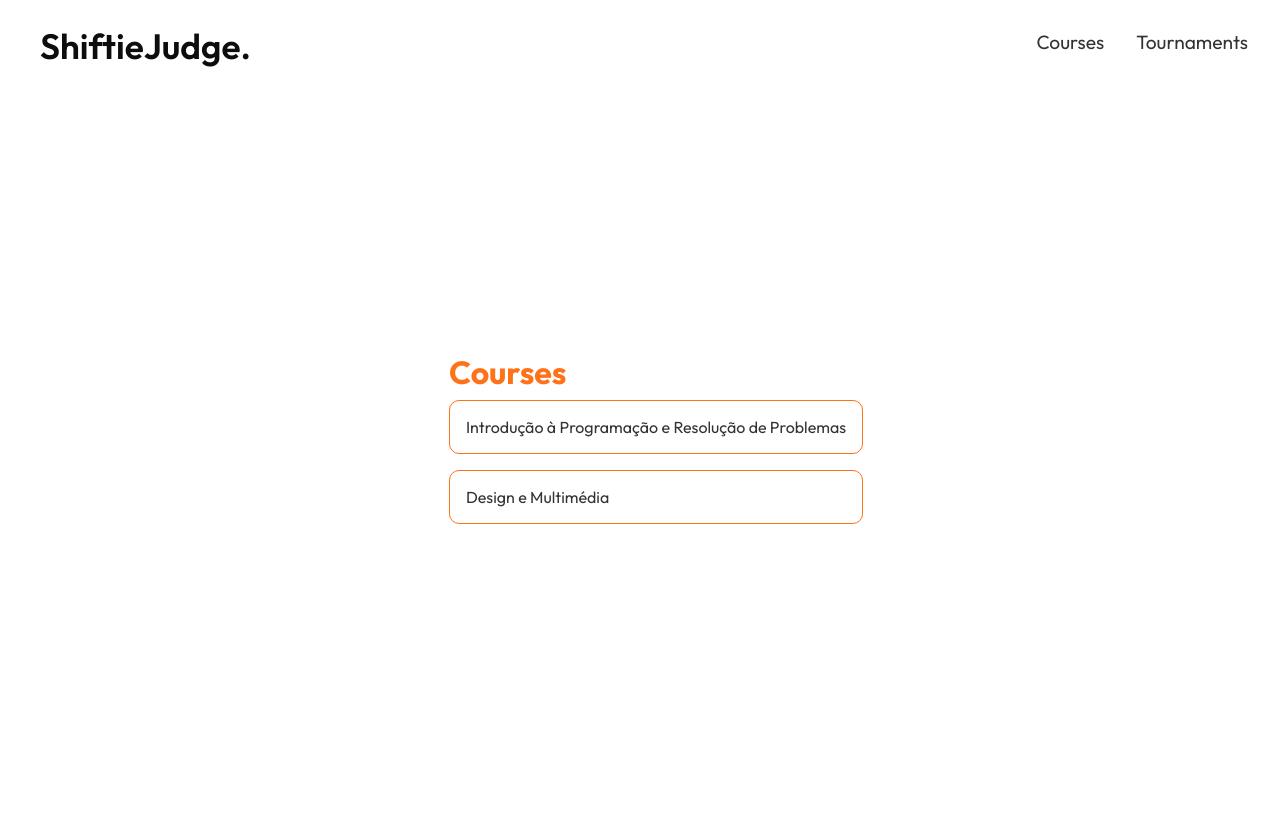
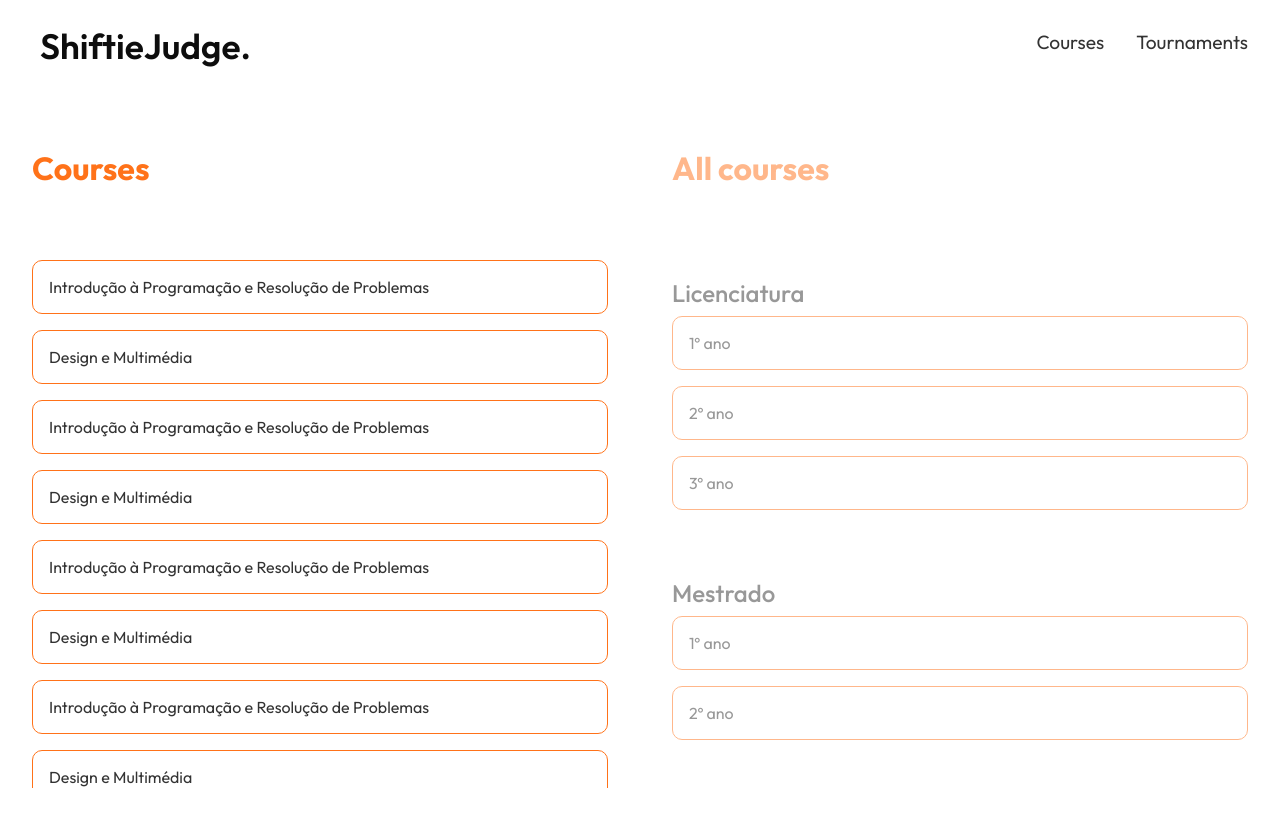
Before and after one commit to SamuelCarinhas/shiftie-judge, a React (Vite) app in the folder frontend/: page /courses in a window 1280 px wide. Shown: the top 826 px of the page. Before the commit the page ends 800 px from the top, so only its background shows below. Built offline with nearby package versions, Linux system fonts and the light colour scheme.

Commit message:
Improve Courses page

```diff
--- a/frontend/package.json
+++ b/frontend/package.json
@@ -20,6 +20,7 @@
     "react": "^18.2.0",
     "react-dom": "^18.2.0",
     "react-hook-form": "^7.43.9",
+    "react-infinite-scroll-component": "^6.1.0",
     "react-router-dom": "^6.10.0",
     "react-simple-code-editor": "^0.13.1"
   },
--- a/frontend/src/components/Components.jsx
+++ b/frontend/src/components/Components.jsx
@@ -4,6 +4,7 @@ import Button from "./Buttons/Button";
 import Login from "./Login/Login";
 import LinkingButton from "./Buttons/LinkingButton";
 import Navbar from "./Navbar/Navbar";
+import ScrollableList from "./ScrollableList/ScrollableList";
 
 
 export {
@@ -12,5 +13,6 @@ export {
     Button,
     LinkingButton,
     Login,
-    Navbar
+    Navbar,
+    ScrollableList
 }
--- /dev/null
+++ b/frontend/src/components/ScrollableList/ScrollableList.css
@@ -0,0 +1,4 @@
+.scrollable {
+    display: flex;
+    flex-direction: column;
+}
--- /dev/null
+++ b/frontend/src/components/ScrollableList/ScrollableList.jsx
@@ -0,0 +1,48 @@
+import React, { useEffect, useState } from "react";
+import InfiniteScroll from "react-infinite-scroll-component";
+import "./ScrollableList.css"
+import { Link } from "react-router-dom";
+
+function ScrollableList(props) {
+    const [dataSource, setDataSource] = useState([]);
+    const [hasMore, setHasMore] = useState(false);
+
+    useEffect(() => {
+        console.log("Initial")
+        setDataSource(props.data)
+    }, [])
+
+    const fetchMoreData = () => {
+        if (dataSource.length < 100) {
+            console.log("Loading more data...")
+            setDataSource(dataSource.concat(dataSource))
+        } else {
+            setHasMore(false);
+        }
+    }
+
+    return(
+        <InfiniteScroll
+            dataLength={dataSource.length}
+            next={fetchMoreData}
+            hasMore={hasMore}
+            loader= {
+                <p>Loading...</p>
+            }
+            scrollableTarget="content"
+            className="scrollable"
+        >
+            {
+                dataSource.map((item, index) => {
+                    return (
+                        <Link key={index} className="course-link" to="/teste">
+                            {item.name}
+                        </Link>
+                    );
+                })
+            }
+        </InfiniteScroll>
+    );
+}
+
+export default ScrollableList;
--- a/frontend/src/index.css
+++ b/frontend/src/index.css
@@ -32,6 +32,29 @@
   -webkit-text-size-adjust: 100%;
 }
 
+/* ---- Scrollbar ---- */
+
+/* width */
+::-webkit-scrollbar {
+  width: 8px;
+  height: 6px;
+}
+
+/* Track */
+::-webkit-scrollbar-track {
+  background: none;
+}
+
+/* Handle */
+::-webkit-scrollbar-thumb {
+  background: var(--ora2);
+}
+
+/* Handle on hover */
+::-webkit-scrollbar-thumb:hover {
+  background: var(--ora);
+}
+
 * {
   margin: 0;
   padding: 0;
--- a/frontend/src/pages/AllCoursesPage/AllCoursesPage.css
+++ b/frontend/src/pages/AllCoursesPage/AllCoursesPage.css
@@ -2,9 +2,18 @@
     height: 100%;
     width: 100%;
     display: flex;
-    flex-direction: column;
+    flex-direction: row;
     align-items: center;
     justify-content: center;
+}
+
+.courses-body .sect {
+    width: 50vw;
+    height: inherit;
+}
+
+.courses-body .right {
+    opacity: 50%;
 }
 
 .courses-body .title {
@@ -12,9 +21,18 @@
 }
 
 .courses-body .list {
-    margin-left: 2rem;
+    position: relative;
+    margin: 4rem 2rem 2rem 2rem;
     display: flex;
+    height: 80%;
     flex-direction: column;
+}
+
+.courses-body .list .content {
+    margin-top: 4rem;
+    position: relative;
+    height: 40rem;
+    overflow: auto;
 }
 
 .courses-body .list .course-link {
@@ -25,3 +43,19 @@
     text-decoration: none;
     color: var(--dark-gray1);
 }
+
+.courses-body .list .sublists {
+    display: flex;
+    height: 40rem;
+    flex-direction: column;
+    justify-content: space-around;
+}
+
+.courses-body .list .sublist {
+    height: 20%;
+}
+
+.courses-body .list .sublist h2 {
+    color: var(--dark-gray1);
+    font-weight: 500;
+}
--- a/frontend/src/pages/AllCoursesPage/AllCoursesPage.jsx
+++ b/frontend/src/pages/AllCoursesPage/AllCoursesPage.jsx
@@ -1,26 +1,47 @@
 import React, { useState } from "react";
-import { Logo, Navbar } from "../../components/Components.jsx"
+import { Logo, Navbar, ScrollableList } from "../../components/Components.jsx"
 import "./AllCoursesPage.css"
 import { Link } from "react-router-dom";
 import "./AllCoursesPage.css"
 
-const currentCourses = [
-    {id: 1, name: 'Introdução à Programação e Resolução de Problemas', link: '/courses/1'},
-    {id: 2, name: 'Design e Multimédia', link: '/courses/1'}
-];
+const currentCourses = {
+    title: "",
+    items: [
+        {id: 1, name: 'Introdução à Programação e Resolução de Problemas', link: '/courses/1'},
+        {id: 2, name: 'Design e Multimédia', link: '/courses/1'},
+        {id: 3, name: 'Introdução à Programação e Resolução de Problemas', link: '/courses/1'},
+        {id: 4, name: 'Design e Multimédia', link: '/courses/1'},
+        {id: 5, name: 'Introdução à Programação e Resolução de Problemas', link: '/courses/1'},
+        {id: 6, name: 'Design e Multimédia', link: '/courses/1'},
+        {id: 7, name: 'Introdução à Programação e Resolução de Problemas', link: '/courses/1'},
+        {id: 8, name: 'Design e Multimédia', link: '/courses/1'},
+        {id: 10, name: 'Introdução à Programação e Resolução de Problemas', link: '/courses/1'},
+        {id: 11, name: 'Introdução à Programação e Resolução de Problemas', link: '/courses/1'},
+        {id: 12, name: 'Design e Multimédia', link: '/courses/1'},
+        {id: 13, name: 'Introdução à Programação e Resolução de Problemas', link: '/courses/1'},
+        {id: 14, name: 'Design e Multimédia', link: '/courses/1'},
+        {id: 15, name: 'Introdução à Programação e Resolução de Problemas', link: '/courses/1'},
+        {id: 10, name: 'Introdução à Programação e Resolução de Problemas', link: '/courses/1'},
+        {id: 11, name: 'Introdução à Programação e Resolução de Problemas', link: '/courses/1'},
+        {id: 12, name: 'Design e Multimédia', link: '/courses/1'},
+        {id: 13, name: 'Introdução à Programação e Resolução de Problemas', link: '/courses/1'},
+        {id: 14, name: 'Design e Multimédia', link: '/courses/1'},
+        {id: 15, name: 'Introdução à Programação e Resolução de Problemas', link: '/courses/1'},
+    ]
+}
 
 const allCourses = [
     {
-        name: "Licenciatura",
-        courses: [
+        title: "Licenciatura",
+        items: [
             {id: 1, name: '1º ano', link: '/courses/1'},
             {id: 2, name: '2º ano', link: '/courses/2'},
             {id: 3, name: '3º ano', link: '/courses/3'}
         ]
     },
     {
-        name: "Mestrado",
-        courses: [
+        title: "Mestrado",
+        items: [
             {id: 4, name: '1º ano', link: '/courses/4'},
             {id: 5, name: '2º ano', link: '/courses/5'},
         ]
@@ -29,19 +50,39 @@ const allCourses = [
 
 function CoursesPage() {
 
+    const degreesList = (data, index) => {
+        return(
+            <div key={index} className="sublist">
+                <h2 className="subtitle">{data.title}</h2>
+                <div className="subContent">
+                    <ScrollableList data={data.items}/>
+                </div>
+            </div>
+
+        );
+    }
+
     return(
         <div className="app">
             <Navbar />
             <div className="courses-body">
-                <div className="list">
-                    <h1 className="title">Courses</h1>
-                    {
-                        currentCourses.map(course =>
-                            <Link key={course.id} className="course-link" to="/teste">
-                                {course.name}
-                            </Link>
-                        )
-                    }
+                <div className="left sect">
+                    <div className="list">
+                        <h1 className="title">Courses</h1>
+                        <div className="content">
+                            <ScrollableList data={currentCourses.items}/>
+                        </div>
+                    </div>
+                </div>
+                <div className="right sect">
+                    <div className="list">
+                        <h1 className="title">All courses</h1>
+                        <div className="sublists">
+                            {
+                                allCourses.map((degree, index) => degreesList(degree, index))
+                            }
+                        </div>
+                    </div>
                 </div>
             </div>
         </div>
```
Also changed, not shown: 1 other file (tests, documents, lock files or other folders).
